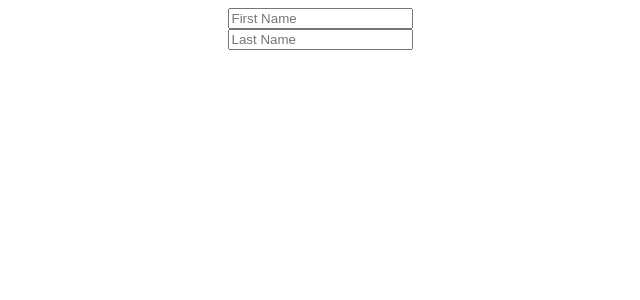
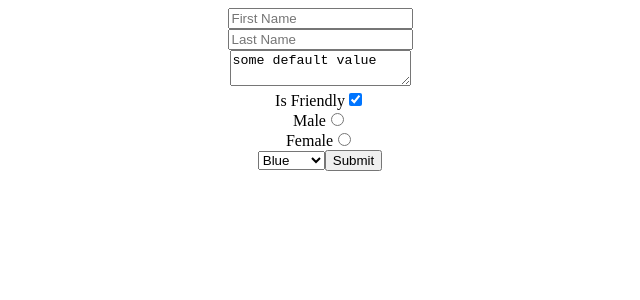
Before and after one commit to sammieeblaq/react-app, a React (Create React App) app: page / in a window 1280 px wide. Shown: the top 300 px of the page, without its empty margins (320-960 px from the left). Built offline with nearby package versions, Linux system fonts and the light colour scheme.

Commit message:
added checkbox and radio button

```diff
--- a/src/App.js
+++ b/src/App.js
@@ -4,19 +4,20 @@
 class App extends Component {
     state = {
         firstName: "",
-        lastName: ""
+        lastName: "",
+        isFriendly: true,
+        gender: "",
+        favColor: ""
     }
 
     handleChange = (e) => {
-        const { name, value } = e.target;
-        this.setState({
-            [name]: value
-        })
+        const { name, value, type, checked } = e.target;
+        type === "checkbox" ? this.setState({ [name]: checked }) : this.setState({ [name]: value })
     }
 
     render() {
         return (
-            <form action="">
+            <form>
                 <input
                     value={ this.state.firstName }
                     name="firstName"
@@ -30,6 +31,57 @@
                     placeholder="Last Name"
                     onChange={ this.handleChange }
                 />
+
+                <br/>
+                <textarea
+                    value={"some default value"}
+                    onChange={ this.handleChange }
+                />
+                <br/>
+                <label>
+                    Is Friendly
+                    <input
+                        type="checkbox"
+                        name="isFriendly"
+                        checked={ this.state.isFriendly }
+                        onChange={ this.handleChange }
+                    />
+                </label>
+                <br/>
+                <label>
+                    Male
+                    <input
+                        type="radio"
+                        name="gender"
+                        value="male"
+                        checked={ this.state.gender === "male" }
+                        onChange={ this.handleChange }
+                    />
+                </label>
+                <br/>
+                <label>
+                    Female
+                    <input
+                        type="radio"
+                        name="gender"
+                        value="female"
+                        checked={ this.state.gender === "female" }
+                        onChange={ this.handleChange }
+                    />
+                </label>
+                <br/>
+                <select
+                    value={ this.state.favColor }
+                    onChange={ this.handleChange }
+                    name="favColor"
+                >
+                    <option value="blue">Blue</option>
+                    <option value="green">Green</option>
+                    <option value="yellow">Yellow</option>
+                    <option value="red">Red</option>
+                    <option value="orange">Orange</option>
+                </select>
+                <button>Submit</button>
             </form>
         )
     }
```
